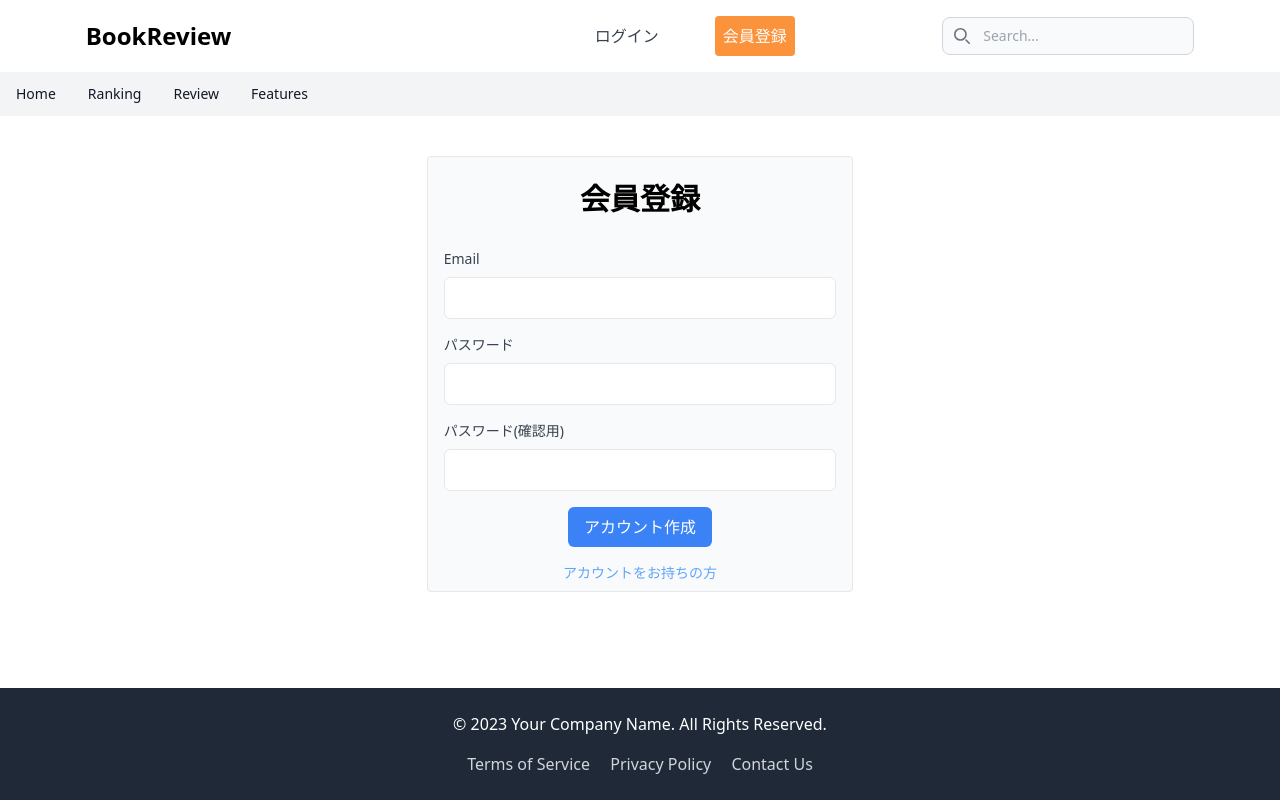
After one commit to yabuki829/bookreview, a Django app: page /accounts/signup/ in a window 1280 px wide. The commit adds this page. Run offline with Django 3.2, Linux system fonts and the light colour scheme; some libraries are stand-ins or nearby versions.

Commit message:
会員登録メール認証の実装

```diff
--- /dev/null
+++ b/accounts/forms.py
@@ -0,0 +1,9 @@
+from django.contrib.auth.forms import UserCreationForm
+from django.contrib.auth import get_user_model
+
+User = get_user_model()
+
+class SignupForm(UserCreationForm):
+    class Meta:
+        model = User
+        fields = ('email', 'password1', 'password2')
--- /dev/null
+++ b/accounts/templates/registration/signup.html
@@ -0,0 +1,38 @@
+{% extends 'base.html' %}
+{% block content %}
+
+<div class="md:w-1/2 m-auto border rounded px-4 my-10 py-2 bg-gray-50">
+  <h1 class="text-center font-bold text-3xl py-4">会員登録</h1>
+<form method="post" class="space-y-4">
+  {% csrf_token %}
+
+  {% for field in form %}
+    <div class="space-y-2">
+      <label for="{{ field.id_for_label }}" class="block text-sm font-medium text-gray-700">
+        {{ field.label }}
+      </label>
+      <input type="{{ field.field.widget.input_type }}"
+             name="{{ field.name }}"
+             id="{{ field.id_for_label }}"
+             class="mt-1 p-2 w-full border rounded-md {{ field.errors|yesno:'border-red-500,focus:border-blue-500' }}"
+             value="{{ field.value|default:'' }}"
+             {% if field.field.required %}required{% endif %}>
+
+      {% for error in field.errors %}
+        <p class="text-sm text-red-500">{{ error }}</p>
+      {% endfor %}
+    </div>
+  {% endfor %}
+
+  <div class="flex justify-center mt-4">
+    <button type="submit" class="bg-blue-500 hover:bg-blue-600 text-white px-4 py-2 rounded-md">
+      アカウント作成
+    </button>
+  </div>
+  <div class="flex justify-center mt-2">
+    <a class="text-sm text-blue-400" href="{% url 'login'%}">アカウントをお持ちの方</a>
+  </div>
+</form>
+</div>
+
+{% endblock %}
--- a/accounts/urls.py
+++ b/accounts/urls.py
@@ -2,13 +2,15 @@
 from django.contrib import admin
 from django.contrib.auth import views
 from django.urls import path,include
-
-from .views import CustomPasswordResetView
+from .views import CustomPasswordResetView,SignUpView,activate
 
 urlpatterns = [
 
     path("login/",views.LoginView.as_view(),name="login"),
     path("logout/",views.LogoutView.as_view(),name="logout"),
+
+    path("signup/",SignUpView.as_view(),name="signup"),
+    path("activate/<uuid:token>/", activate, name="activate"),  # 追加
     path("password_change/",views.PasswordChangeView.as_view(),name="password_change",),
     path("password_change/done/",views.PasswordChangeDoneView.as_view(),name="password_change_done"),
 
--- a/accounts/views.py
+++ b/accounts/views.py
@@ -4,5 +4,49 @@ from django.shortcuts import render
 
 from django.contrib.auth.views import PasswordResetView
 
+from django.views.generic.edit import CreateView
+from django.urls import reverse_lazy
+
+from .forms import SignupForm
+
+
+
 class CustomPasswordResetView(PasswordResetView):
     template_name = 'registration/password_reset_form.html'
+
+
+
+from django.core.mail import send_mail
+from django.shortcuts import render, redirect
+from django.http import HttpResponse
+from django.contrib.auth import get_user_model
+
+User = get_user_model()
+
+class SignUpView(CreateView):
+    form_class = SignupForm
+    template_name = 'registration/signup.html'
+
+    def form_valid(self, form):
+        user = form.save(commit=False)
+        user.is_active = False
+        user.save()
+
+        # メール送信のロジック
+        send_mail(
+            'アカウントの確認',
+            f'認証URL: http://127.0.0.1:8000/accounts/activate/{user.activation_token}/',
+            'from-email@example.com',
+            [user.email],
+            fail_silently=False,
+        )
+        return render(self.request, 'registration/signup_done.html')
+
+def activate(request, token):
+    try:
+        user = User.objects.get(activation_token=token)
+        user.is_active = True
+        user.save()
+        return HttpResponse("アカウントが認証されました！")
+    except User.DoesNotExist:
+        return HttpResponse("無効なトークンです。")
--- a/api/models.py
+++ b/api/models.py
@@ -2,34 +2,31 @@ from django.db import models
 # from django.contrib.auth.models import User
 from django.contrib.auth.models import AbstractBaseUser,BaseUserManager,PermissionsMixin
 import uuid
+import datetime
+
 class UserManager(BaseUserManager):
-  def create_user(self,email,password=None):
-    if not email:
-      raise ValueError("Email is must")
-    # Normalizes email addresses by lowercasing the domain portion of the email address. してる
-    user = self.model(email=self.normalize_email(email))
-    # Sets the user’s password to the given raw string, taking care of the password hashing. Doesn’t save the User object.
-    # https://docs.djangoproject.com/en/4.1/ref/contrib/auth/
-    user.set_password(password)
-    user.save(using=self._db)
-    return user
+    def create_user(self, email, password=None):
+        if not email:
+            raise ValueError("Email is must")
+        user = self.model(email=self.normalize_email(email))
+        user.set_password(password)
+        user.save(using=self._db)
+        return user
 
-  # superuserの作成
-  # https://docs.djangoproject.com/en/4.1/topics/auth/customizing/ Custom users and django.contrib.adminのところ
+    def create_superuser(self, email, password):
+        user = self.create_user(email, password)
+        user.is_staff = True
+        user.is_superuser = True
+        user.save(using=self._db)
+        return user
 
-  def create_superuser(self,email,password):
-    user = self.create_user(email,password)
-    user.is_staff = True
-    user.is_superuser = True
-    user.save(using=self._db)
-
-    return user
 
 class User(AbstractBaseUser,PermissionsMixin):
   id = models.UUIDField(primary_key=True,default=uuid.uuid4, editable=False)
   email = models.EmailField(max_length=100,unique=True)
-  is_active =  models.BooleanField(default=True)
+  is_active = models.BooleanField(default=False)
   is_staff = models.BooleanField(default=False)
+  activation_token = models.UUIDField(default=uuid.uuid4, editable=False)
 
   objects = UserManager()
   USERNAME_FIELD = "email"
@@ -38,6 +35,9 @@ class User(AbstractBaseUser,PermissionsMixin):
       return self.email
   def user_id(self):
     return self.id.__str__()
+
+
+
 
 class Profile(models.Model):
     user = models.OneToOneField(User, on_delete=models.CASCADE)
--- a/api/templates/base.html
+++ b/api/templates/base.html
@@ -57,7 +57,7 @@
             <a href="{% url 'login' %}" class="block py-2 px-2 text-white md:text-gray-700 rounded md:bg-white mx-2 ">ログイン</a>
           </li>
           <li>
-            <a href="{% url 'register' %}" class="block py-2 px-2  text-white rounded dark:text-white md:bg-orange-400 mx-2">会員登録</a>
+            <a href="{% url 'signup' %}" class="block py-2 px-2  text-white rounded dark:text-white md:bg-orange-400 mx-2">会員登録</a>
           </li>
 
         </ul>
--- a/api/templates/register.html
+++ /dev/null
@@ -1,5 +0,0 @@
-{% extends 'base.html' %}
-{% block content %}
-
-  <h1 class="text-center font-bold text-3xl py-4">新規登録</h1>
-{% endblock %}
--- a/api/urls.py
+++ b/api/urls.py
@@ -4,5 +4,4 @@ from . import views
 urlpatterns = [
     path('', views.HomeView.as_view(), name='index'),
     path('about/', views.AboutView.as_view(), name='about'),
-    path('register/', views.RegisterView.as_view(), name='register'),
 ]
--- a/requirements.txt
+++ b/requirements.txt
@@ -1,4 +1,5 @@
-Django==3.2.8
+Django==3.2.14
 djangorestframework==3.12.4
 django-cors-headers==3.10.0
 Pillow==8.3.2
+django-environ
```
Also changed, not shown: accounts/templates/registration/activate.html (added, +13 -0 lines), accounts/templates/registration/signup_done.html (added, +14 -0 lines), api/views.py (+0 -8 lines), config/settings.py (+26 -1 lines), api/migrations/0002_alter_book_image.py (added), api/migrations/0003_auto_20231031_1959.py (added), db.sqlite3, 2 other files.
